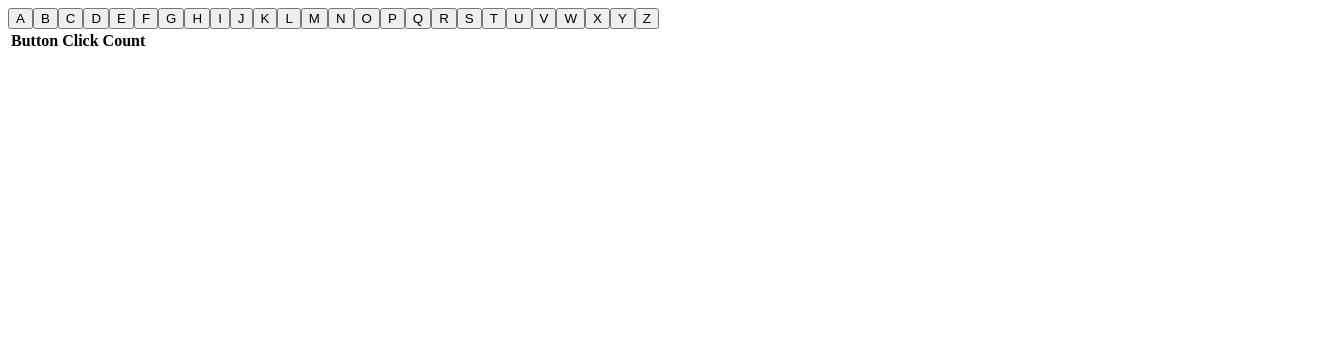
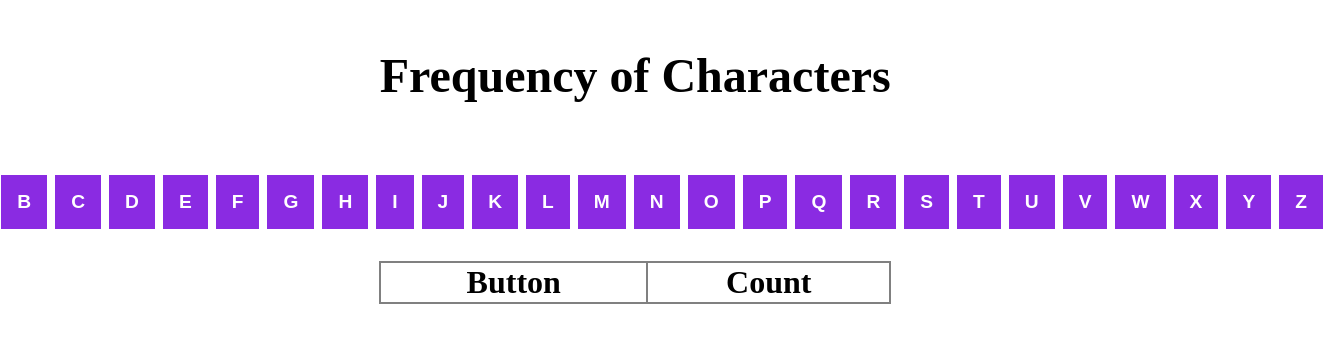
Before and after one commit to nlprasanna5/Redux-assignment, a React (Vite) app: page / in a window 1280 px wide. Shown: the top 342 px of the page, 1323 px wide, since content can reach past the window. Built offline with nearby package versions, Linux system fonts and the light colour scheme.

Commit message:
modified the logic for characters

```diff
--- a/src/App.jsx
+++ b/src/App.jsx
@@ -1,30 +1,38 @@
 import React from 'react';
+import style from './App.module.css';
+
 import { useDispatch, useSelector } from 'react-redux';
-import {updateClickCount} from './Features/Button/ButtonSlice';
+import { updateClickCount } from './Features/Button/ButtonSlice';
 
 
 const App = () => {
   const dispatch = useDispatch();
   const buttons = useSelector((state) => state.buttons);
 
-  let alphabet="ABCDEFGHIJKLMNOPQRSTUVWXYZ";
+  let alphabet = "ABCDEFGHIJKLMNOPQRSTUVWXYZ";
 
   const handleClick = (buttonName) => {
     dispatch(updateClickCount({ buttonName }));
   };
 
   return (
-    <div>
+    <div className={style.container}>
+      <h2>Frequency of Characters</h2>
+      <div className={style.charContainer}>
       {alphabet.split('').map((letter) => (
+        <div className={style.btnContainer}>
         <button key={letter} onClick={() => handleClick(letter)}>
           {letter}
         </button>
+        </div>
       ))}
+      </div>
+      <div className={style.tableContainer}>
       <table>
         <thead>
           <tr>
             <th>Button</th>
-            <th>Click Count</th>
+            <th>Count</th>
           </tr>
         </thead>
         <tbody>
@@ -36,6 +44,7 @@
           ))}
         </tbody>
       </table>
+      </div>
     </div>
   );
 };
--- a/src/App.module.css
+++ b/src/App.module.css
@@ -1,71 +1,56 @@
+body {
+    font-size: 2rem;
+}
+
 .container {
-    height:100vh;
-    width:100vw;
     display: flex;
+    width:98vw;
+    justify-content: center;
     flex-direction: column;
+    gap:2rem;
+
+}
+
+.charContainer {
+    display: flex;
+    flex-direction: row;
+    justify-content: center;
+    gap:0.5rem;
+
+}
 
 
 
+button {
+    padding:0.3rem;
+    font-size: 1.2rem;
 }
 
-form {
-    display: flex;
-    justify-content: center;
-    margin-top:5rem;
-    /* align-items: center; */
+table,tr,td,th {
+    border: 2px solid grey;
+    border-collapse: collapse;
+    text-align: center;
 }
 
-.name {
-    display: flex;
-    justify-content: center;
-    margin-top: 2rem;
-}
-
-input {
-    height: 3rem;
-    width:20rem;
-    font-size: 1.5rem;
-}
-
-.btn {
-    background-color: blueviolet;
-    border: transparent;
-    color: white;
-    font-weight: bold;
-    cursor: pointer;
-}
-.content {
-    display: flex;
-    flex-direction: row;
-    gap:1rem;
-    justify-content: center;
-    border: 2px solid red;
-    height: 3rem;
-    width:22rem;
-    align-items: center;
-}
-
-ul {
-    display: flex;
-    justify-content: center;
-    gap:1rem;
-    align-items: center;
-    flex-direction: column;
-    margin:2rem;
-    font-size: 1.5rem;
-
-    /* border: 2px solid green; */
-    /* font-size: 2rem; */
+table {
+    width:40vw;
 
 }
 
-.addBtn {
+.tableContainer {
+    display: flex;
+    justify-content: center;
+
+}
+
+h2 {
+    text-align: center;
+}
+
+button {
     background-color: blueviolet;
-    border: transparent;
     color: white;
     font-weight: bold;
-    cursor: pointer;
-    padding:0.5rem;
-    border-radius: 5px;
-
+    border: transparent;
+    padding:1rem;
 }
--- a/src/Features/Button/ButtonSlice.jsx
+++ b/src/Features/Button/ButtonSlice.jsx
@@ -8,7 +8,12 @@
   reducers: {
     updateClickCount: (state, action) => {
       const { buttonName } = action.payload;
-      state[buttonName] = (state[buttonName] || 0) + 1;
+      // state[buttonName] = (state[buttonName] || 0) + 1;
+      if (!state[buttonName]) {
+        state[buttonName] = 1;
+      } else {
+        state[buttonName] += 1;
+      }
     },
   },
 });
```
